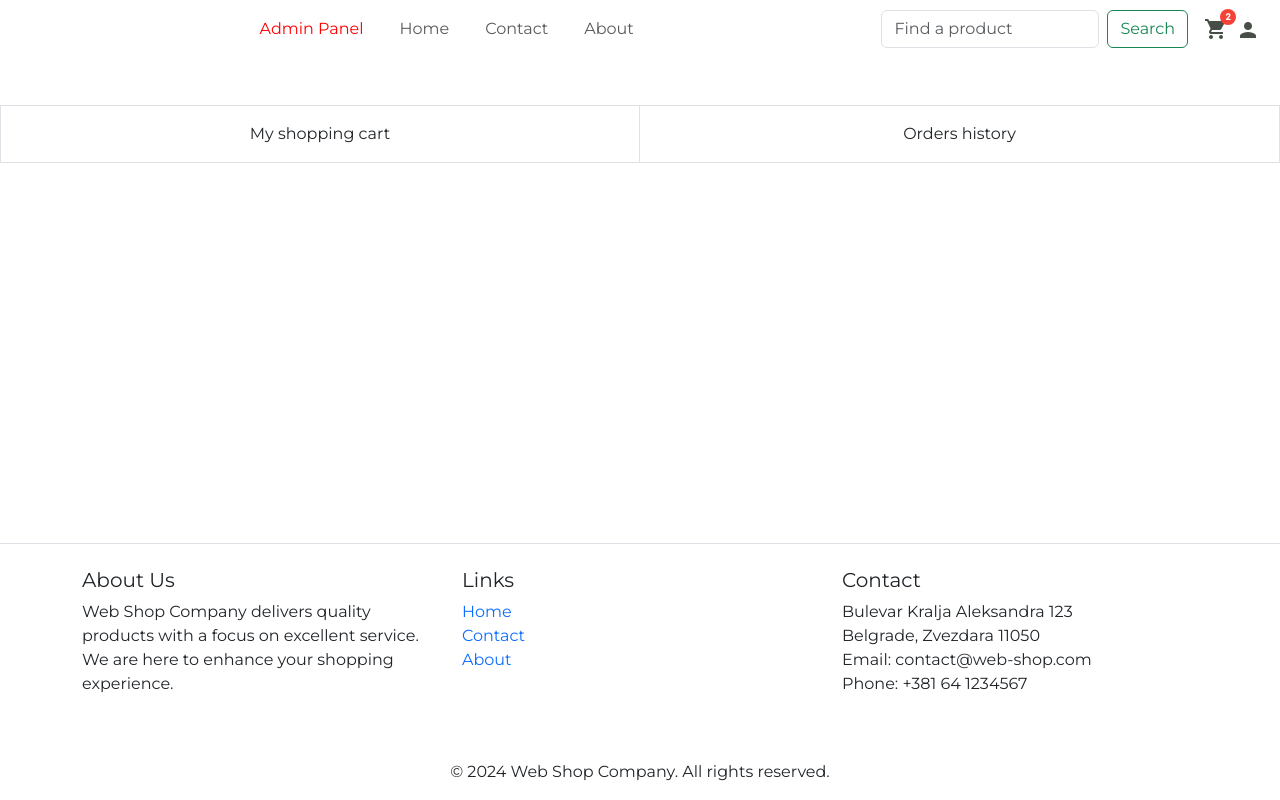
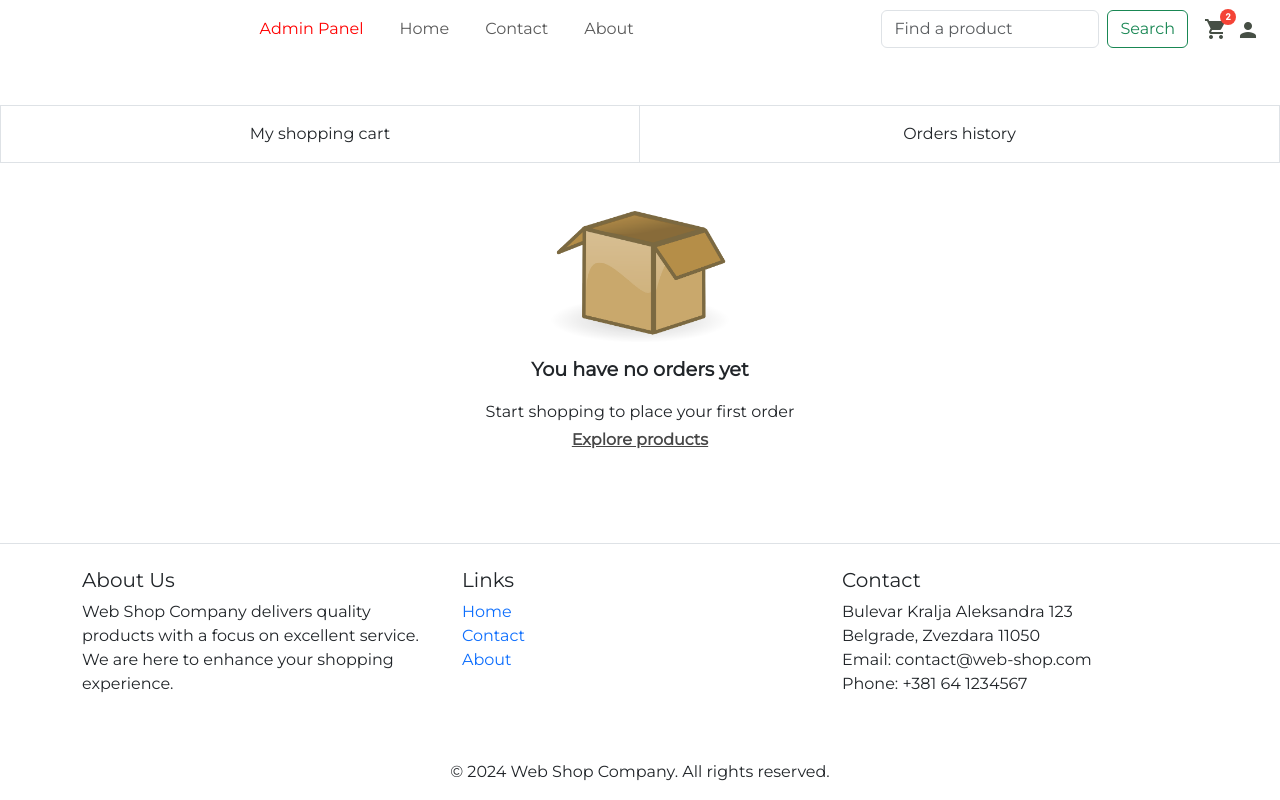
Before and after one commit to ZdravDim/Web-Shop-Angular, an Angular app: page /cart/orders in a window 1280 px wide. Built offline with nearby package versions, Linux system fonts and the light colour scheme.

Commit message:
no orders notification

```diff
--- a/src/app/pages/cart/orders/orders.component.html
+++ b/src/app/pages/cart/orders/orders.component.html
@@ -1,3 +1,11 @@
+
+<div *ngIf="orders.length === 0" class="pb-3 d-flex justify-content-center align-items-center flex-column text-center mt-5">
+    <img src="assets/empty-order.png" style="max-width: 180px; opacity: 95%;" class="img-fluid">
+    <p class="fw-bold" style="font-size: larger;">You have no orders yet</p>
+    <span class="mb-1">Start shopping to place your first order</span>
+    <a routerLink="/" routerLinkActive="active" class="explore-link">Explore products</a>
+</div>
+
 <div class="border container-fluid mt-4 d-flex pe-0" *ngFor="let order of orders">
     <div class="row w-100">
         <div class="ps-2 ps-sm-5 ps-md-1 ps-lg-5 pt-2 col-12 col-md-10">
--- a/src/app/pages/cart/orders/orders.component.scss
+++ b/src/app/pages/cart/orders/orders.component.scss
@@ -34,3 +34,9 @@
         }
     }
 }
+
+.explore-link {
+    color: rgb(71, 71, 71) !important;
+    font-weight: bold !important;
+    text-decoration: underline;
+}
```
Also changed, not shown: public/assets/empty-order.png (added), src/app/pages/cart/cart.component.scss (line endings or trailing spaces).
